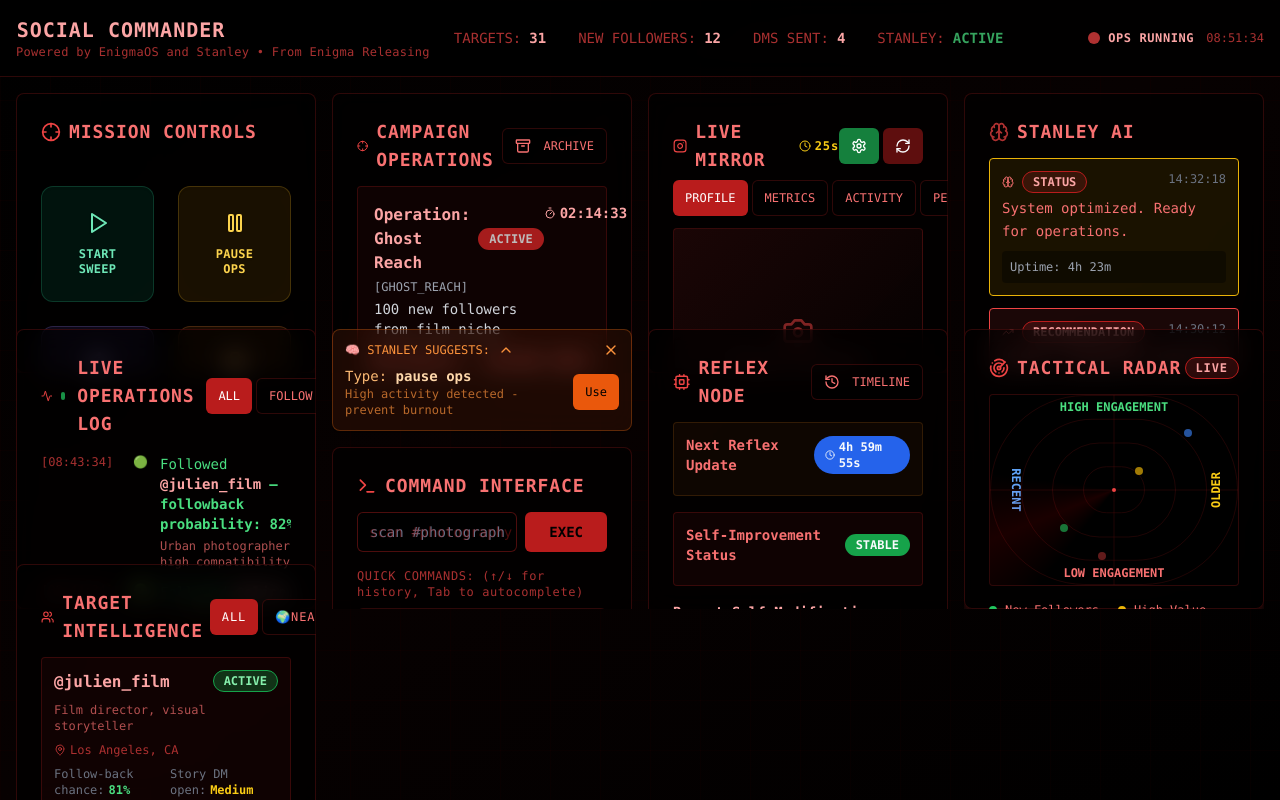
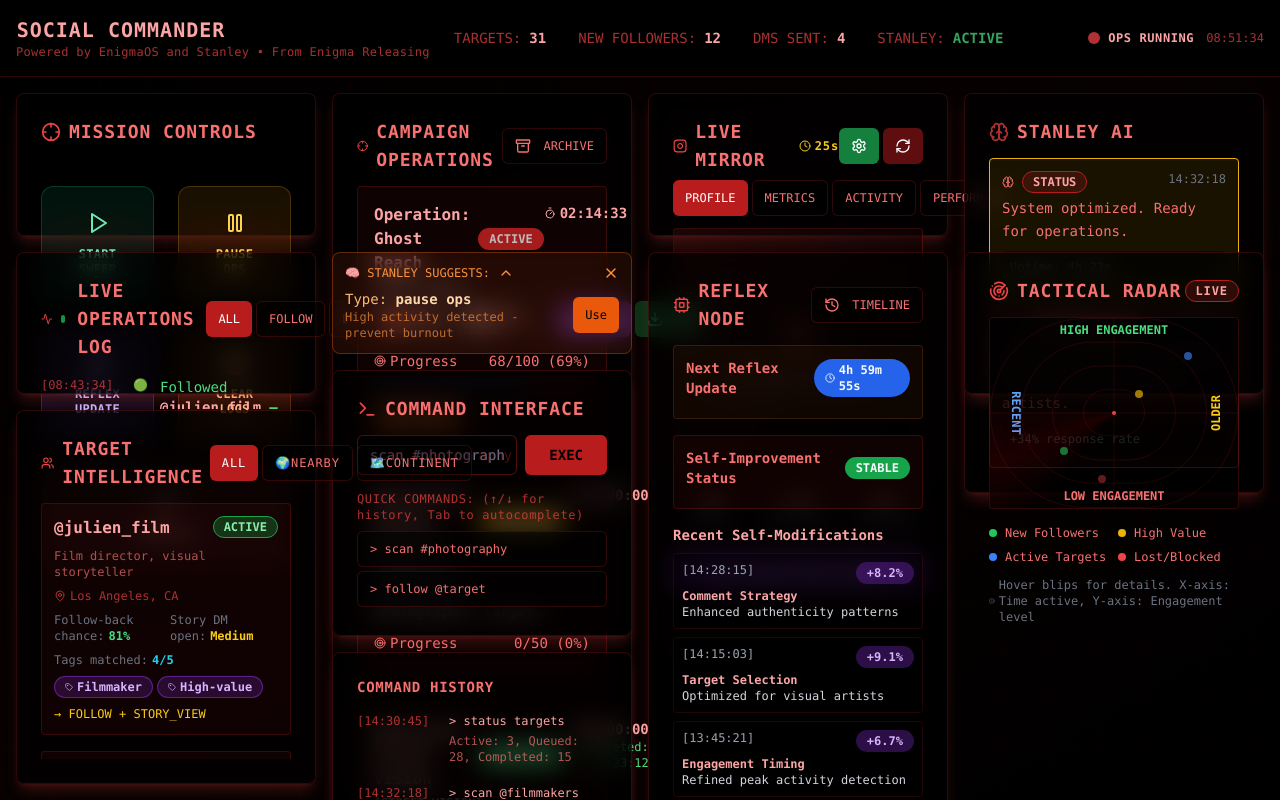
Before and after one commit to JulienEnigma/instacommand, a React (Vite) app: page / in a window 1280 px wide. Built offline with nearby package versions, Linux system fonts and the light colour scheme.

Commit message:
Fix: Dashboard layout to eliminate scrolling
Restructure the main dashboard layout using CSS Grid and flexbox to utilize the full screen height and remove individual panel scrollbars.

```diff
--- a/src/pages/Dashboard.tsx
+++ b/src/pages/Dashboard.tsx
@@ -44,38 +44,38 @@ const Dashboard = () => {
           </div>
         </div>
 
-        {/* Main dashboard content - no scroll area */}
+        {/* Main dashboard content - restructured for full height */}
         <div className="flex-1 p-4 overflow-hidden">
-          {/* Compact 2-row grid layout */}
-          <div className="grid grid-cols-1 md:grid-cols-2 lg:grid-cols-3 xl:grid-cols-4 gap-4 h-full auto-rows-fr">
-            {/* Row 1 */}
-            <div className="h-[280px] overflow-auto">
+          {/* Grid with 2 equal height rows */}
+          <div className="h-full grid grid-rows-2 grid-cols-1 md:grid-cols-2 lg:grid-cols-3 xl:grid-cols-4 gap-4">
+            {/* Row 1 - spans full height of first row */}
+            <div className="h-full">
               <MissionControls />
             </div>
-            <div className="h-[280px] overflow-auto">
+            <div className="h-full">
               <CampaignMode />
             </div>
-            <div className="h-[280px] overflow-auto">
+            <div className="h-full">
               <InstagramMirror />
             </div>
-            <div className="h-[280px] overflow-auto">
+            <div className="h-full">
               <StanleyInterface />
             </div>
 
-            {/* Row 2 */}
-            <div className="h-[280px] overflow-auto">
+            {/* Row 2 - spans full height of second row */}
+            <div className="h-full">
               <RealTimeLogs />
             </div>
-            <div className="h-[280px] overflow-auto">
+            <div className="h-full">
               <CommandInterface />
             </div>
-            <div className="h-[280px] overflow-auto">
+            <div className="h-full">
               <ReflexNode />
             </div>
-            <div className="h-[280px] overflow-auto lg:col-span-2 xl:col-span-1">
+            <div className="h-full lg:col-span-2 xl:col-span-1">
               <TacticalRadar />
             </div>
-            <div className="h-[280px] overflow-auto lg:col-start-1 xl:col-start-auto">
+            <div className="h-full lg:col-start-1 xl:col-start-auto">
               <TargetIntelligence />
             </div>
           </div>
```
